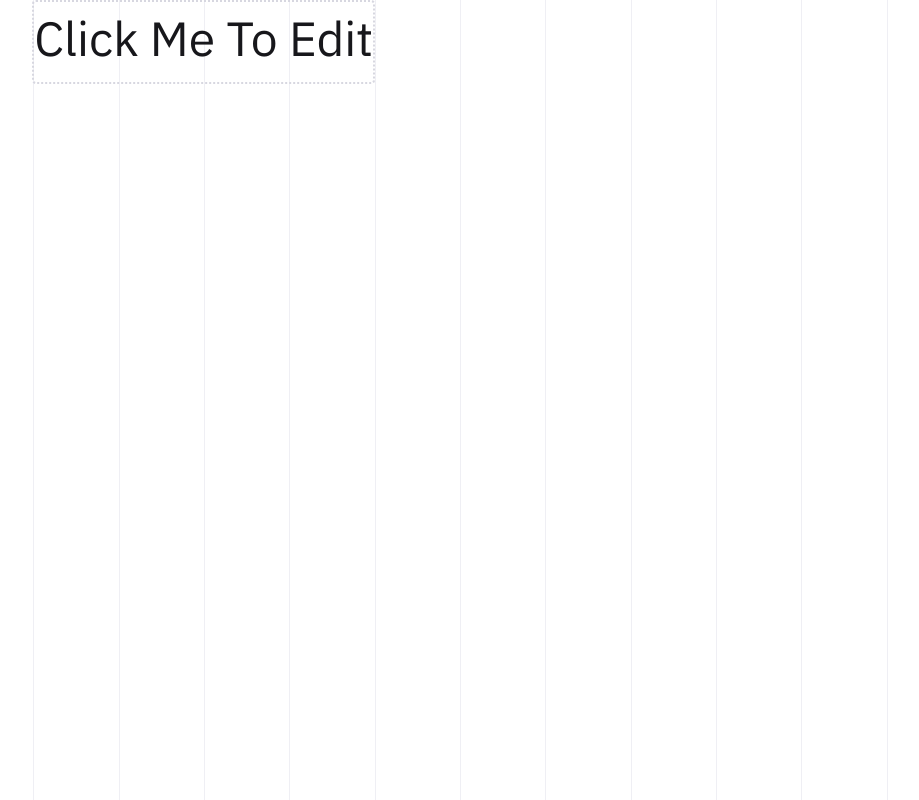
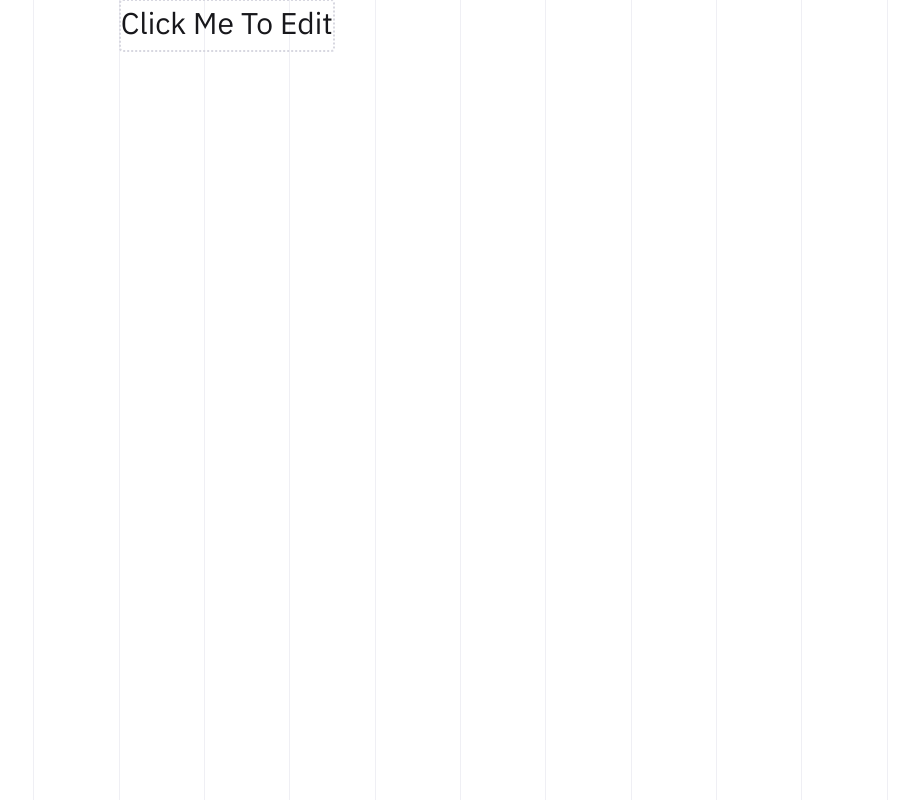
Before and after one commit to PinitS/BUILD_QR_BISTRO_SITE_TEST, a Next.js app: page /test-render in a window 1280 px wide. Shown: the whole page, without its empty margins (180-1099 px from the left). Built offline with nearby package versions, Linux system fonts and the light colour scheme.

Commit message:
update code

```diff
--- a/src/components/LandingPage/PageBuilder/Import/Freeform/ImportFreeformContainer.js
+++ b/src/components/LandingPage/PageBuilder/Import/Freeform/ImportFreeformContainer.js
@@ -48,7 +48,6 @@ export const ImportFreeformContainer = () => {
           y: 0,
           fontSize: 16,
         },
-        TABLET: { isVisible: true, x: 0, y: 0, fontSize: 14 },
         MOBILE: { isVisible: true, x: 0, y: 0, fontSize: 12 },
       },
     };
--- a/src/components/LandingPage/PageBuilder/RenderView/Freeform/RenderViewTextFreeform/index.js
+++ b/src/components/LandingPage/PageBuilder/RenderView/Freeform/RenderViewTextFreeform/index.js
@@ -5,6 +5,7 @@ import { Text } from "@components/LandingPage/Base/Text";
 import { MAIN_COLORS } from "statics/PAGE_BUILDER_STYLE";
 import { useContainerDimensionContext } from "@contexts/containerDimension/ContainerDimensionContext";
 import { resolveItemAttribute } from "@utils/resolve/resolveItemAttribute";
+import { resolveScaleSize } from "@utils/resolve/resolveScaleSize";
 
 const Container = styled.div`
   position: absolute;
@@ -27,7 +28,6 @@ const Container = styled.div`
 
 export const RenderViewTextFreeform = ({ $item }) => {
   const { device, scale } = useContainerDimensionContext();
-  console.log("scale :>> ", scale);
 
   const value = _.get($item, ["value"]);
   const color = _.get($item, ["color"]);
@@ -35,9 +35,13 @@ export const RenderViewTextFreeform = ({ $item }) => {
   const fontFamily = _.get($item, ["fontFamily"]);
 
   const attribute = resolveItemAttribute({ item: $item, device });
-  const x = _.get(attribute, ["x"]);
   const y = _.get(attribute, ["y"]);
-  const fontSize = _.get(attribute, ["fontSize"]);
+  const x = resolveScaleSize({ size: _.get(attribute, ["x"]), scale });
+  console.log("================== :>> ");
+  console.log("scale :>> ", scale);
+  console.log("x :>> ", x);
+  console.log("================== :>> ");
+  const fontSize = resolveScaleSize({ size: _.get(attribute, ["fontSize"]), scale });
 
   return (
     <Container $x={x} $y={y}>
--- a/src/components/LandingPage/PageBuilder/RenderView/Freeform/index.js
+++ b/src/components/LandingPage/PageBuilder/RenderView/Freeform/index.js
@@ -7,7 +7,7 @@ import { RenderViewTextFreeform } from "./RenderViewTextFreeform";
 export const ContainerRenderViewFreeform = () => {
   const freeformBlocks = [
     {
-      id: "b8c7ebdf-8418-4cf3-a760-ef87872b2f22",
+      id: "8a5dee74-f531-4277-93e1-a931812ab1cf",
       type: "TEXT",
       value: "",
       color: "#17171B",
@@ -16,15 +16,15 @@ export const ContainerRenderViewFreeform = () => {
       attribute: {
         DESKTOP: {
           isVisible: true,
-          x: 84.1484375,
-          y: -0.40234375,
-          fontSize: 48,
+          x: 170.8470916748047,
+          y: -0.8855514526367188,
+          fontSize: 30,
         },
         MOBILE: {
           isVisible: true,
-          x: 106.921875,
-          y: -0.9609375,
-          fontSize: 16,
+          x: 142.109375,
+          y: -0.21634674072265625,
+          fontSize: 18,
         },
       },
     },
--- a/src/contexts/containerDimension/ContainerDimensionProvider.js
+++ b/src/contexts/containerDimension/ContainerDimensionProvider.js
@@ -4,7 +4,6 @@ import ContainerDimensionContext from "./ContainerDimensionContext";
 
 export const DESIGN_SIZE = {
   DESKTOP: 1024,
-  TABLET: 768,
   MOBILE: 425,
 };
 
@@ -33,7 +32,7 @@ export const ContainerDimensionProvider = ({ children }) => {
   } else if (containerWidth < DESIGN_SIZE.DESKTOP) {
     device = "TABLET";
   }
-  const scale = containerWidth / DESIGN_SIZE[device];
+  const scale = containerWidth / _.get(DESIGN_SIZE, [device], DESIGN_SIZE?.MOBILE);
 
   return (
     <ContainerDimensionContext.Provider
--- a/src/pages/test-render/index.js
+++ b/src/pages/test-render/index.js
@@ -22,8 +22,7 @@ const Container = styled.div`
 `;
 
 export default () => {
-  const { ref, device } = useContainerDimensionContext();
-  console.log("device :>> ", device);
+  const { ref } = useContainerDimensionContext();
   return (
     <Layouts>
       <Container ref={ref}>
--- /dev/null
+++ b/src/utils/resolve/resolveScaleSize.js
@@ -0,0 +1,3 @@
+export const resolveScaleSize = ({ size, scale }) => {
+  return size * scale;
+};
```
Also changed, not shown: src/utils/resolve/resolveSize.js (added).
